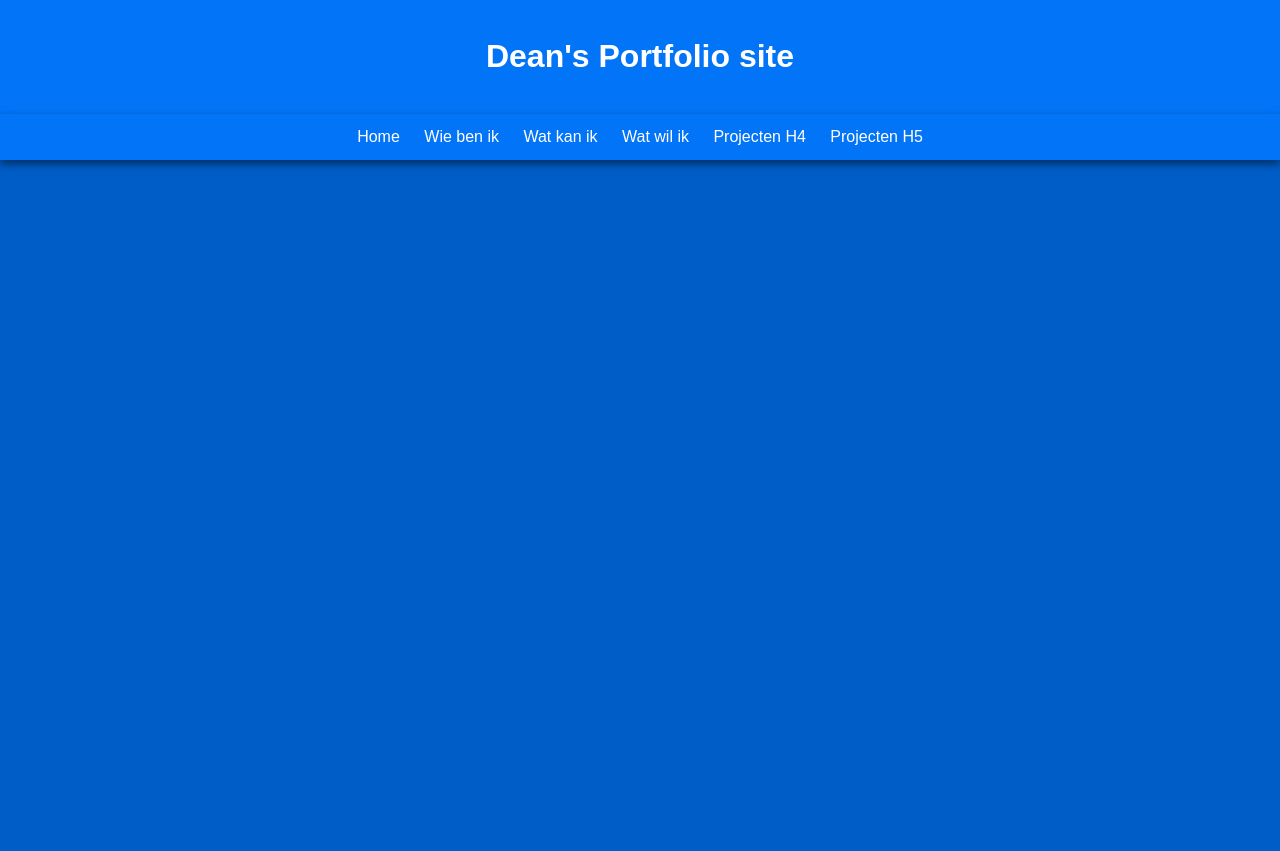
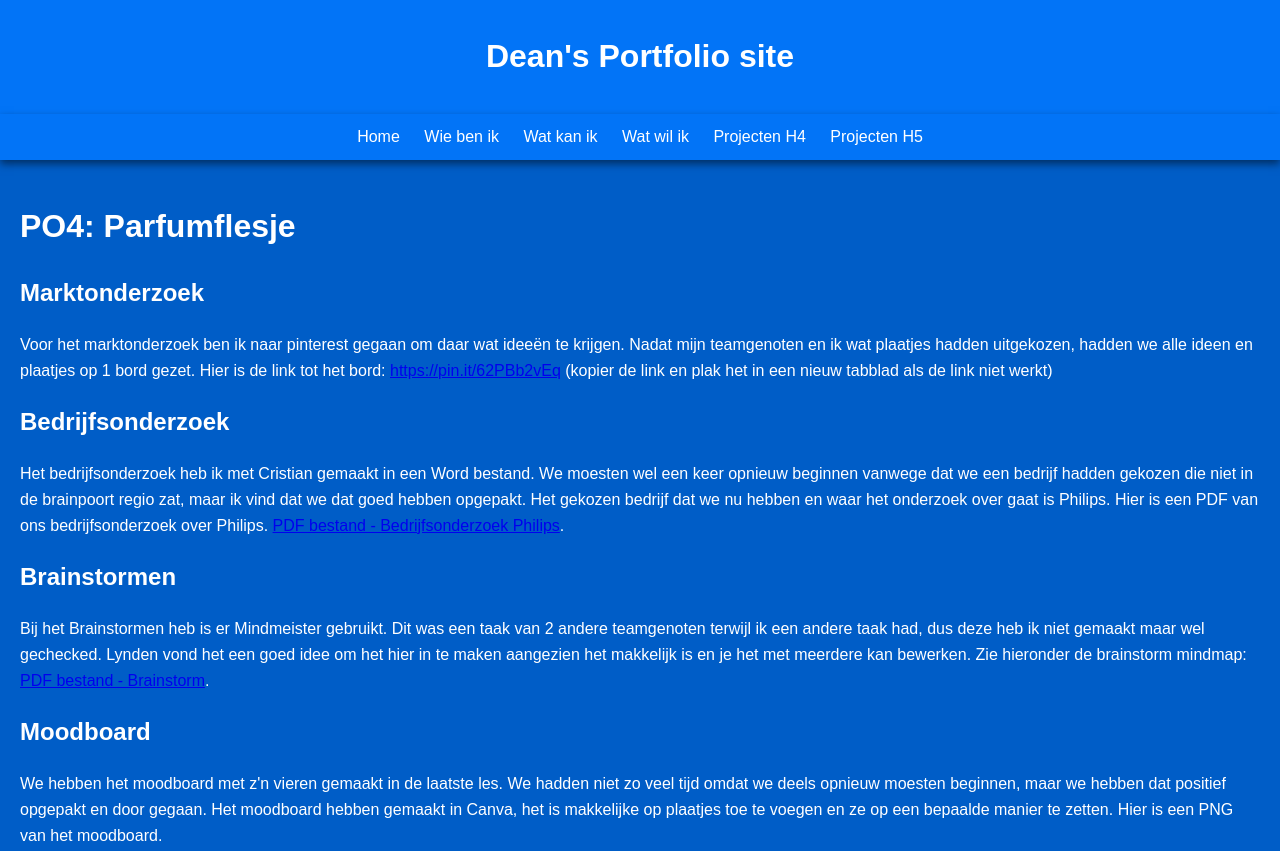
Before and after one commit to deanbean-538/Schoolsite, a plain HTML site: page projecten-h4/se2-h4/po5-h4.html in a window 1280 px wide. Shown: the top 851 px of the page. Before the commit the page ends 800 px from the top, so only its background shows below. Drawn offline with Linux system fonts and the light colour scheme.

Commit message:
Tuesday17-12

```diff
--- a/projecten-h4/se2-h4/po5-h4.html
+++ b/projecten-h4/se2-h4/po5-h4.html
@@ -61,3 +61,24 @@
         <a href="../../project-h5.html">Projecten H5</a>
 
     </nav>
+
+<main>
+        <H1>PO4: Parfumflesje</H1>
+        <h2>Marktonderzoek</h2>
+        <p> Voor het marktonderzoek ben ik naar pinterest gegaan om daar wat ideeën te krijgen. Nadat mijn teamgenoten en ik wat plaatjes hadden uitgekozen, hadden we alle ideen en plaatjes op 1 bord gezet. Hier is de link tot het bord:
+    <a href=¨https://pin.it/62PBb2vEq¨>https://pin.it/62PBb2vEq</a> (kopier de link en plak het in een nieuw tabblad als de link niet werkt)  </p>
+
+        <h2>Bedrijfsonderzoek</h2>
+        <p>Het bedrijfsonderzoek heb ik met Cristian gemaakt in een Word bestand. We moesten wel een keer opnieuw beginnen vanwege dat we een bedrijf hadden gekozen die niet in de brainpoort regio zat, maar ik vind dat we dat goed hebben opgepakt. Het gekozen bedrijf dat we nu hebben en waar het onderzoek over gaat is Philips. Hier is een PDF van ons bedrijfsonderzoek over Philips.
+        <a href="Bedrijfsonderzoek - PO5.pdf">PDF bestand - Bedrijfsonderzoek Philips</a>. </p>
+
+        <h2>Brainstormen</h2>
+        <p>Bij het Brainstormen heb is er Mindmeister gebruikt. Dit was een taak van 2 andere teamgenoten terwijl ik een andere taak had, dus deze heb ik niet gemaakt maar wel gechecked. Lynden vond het een goed idee om het hier in te maken aangezien het makkelijk is en je het met meerdere kan bewerken. Zie hieronder de brainstorm mindmap:
+        <a href="Prod. PO5 parfumflesje.pdf"> PDF bestand - Brainstorm</a>. </p>
+
+        <h2>Moodboard</h2>
+        <p>We hebben het moodboard met z'n vieren gemaakt in de laatste les. We hadden niet zo veel tijd omdat we deels opnieuw moesten beginnen, maar we hebben dat positief opgepakt en door gegaan. Het moodboard hebben gemaakt in Canva, het is makkelijke op plaatjes toe te voegen en ze op een bepaalde manier te zetten. Hier is een PNG van het moodboard.</p>
+        <img src="Prod. PO5 parfumflesje.png" alt="Moodboard parfumflesje">
+
+
+    </main>
```
Also changed, not shown: 3 other files.
